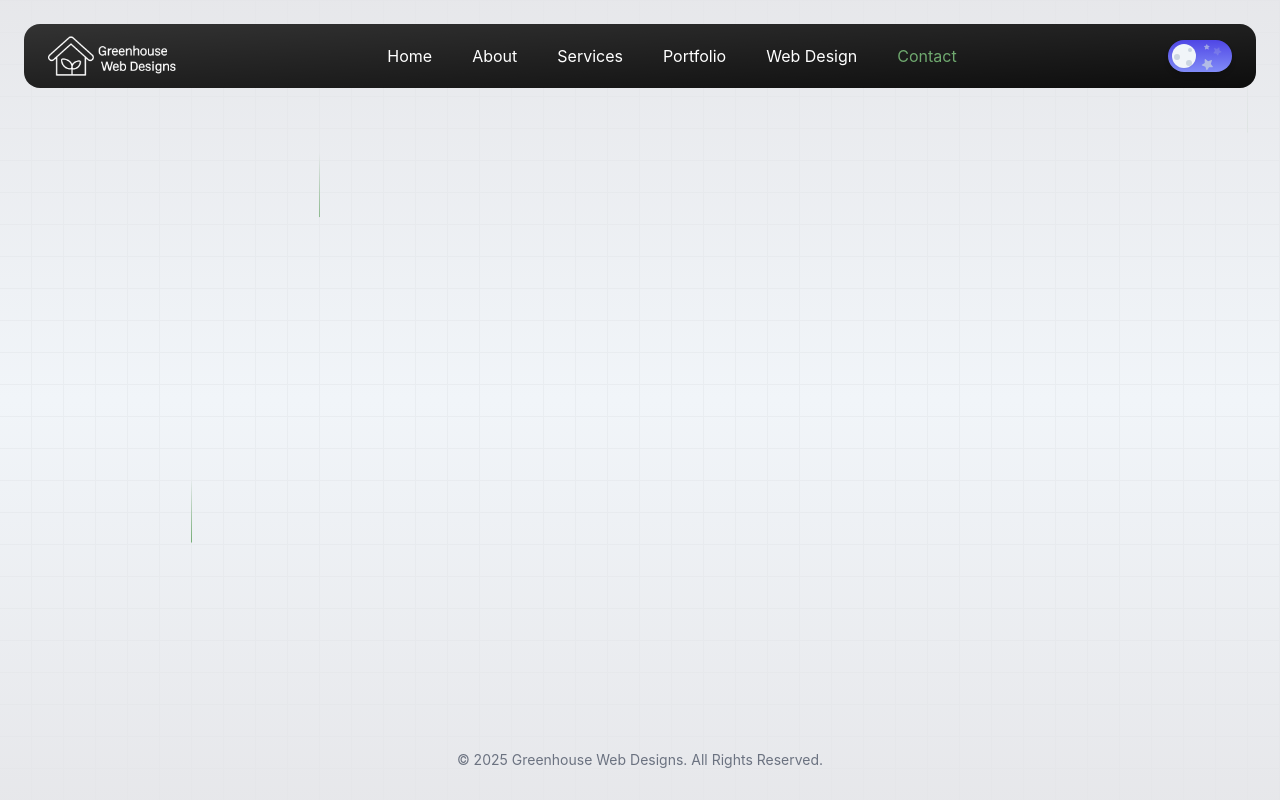
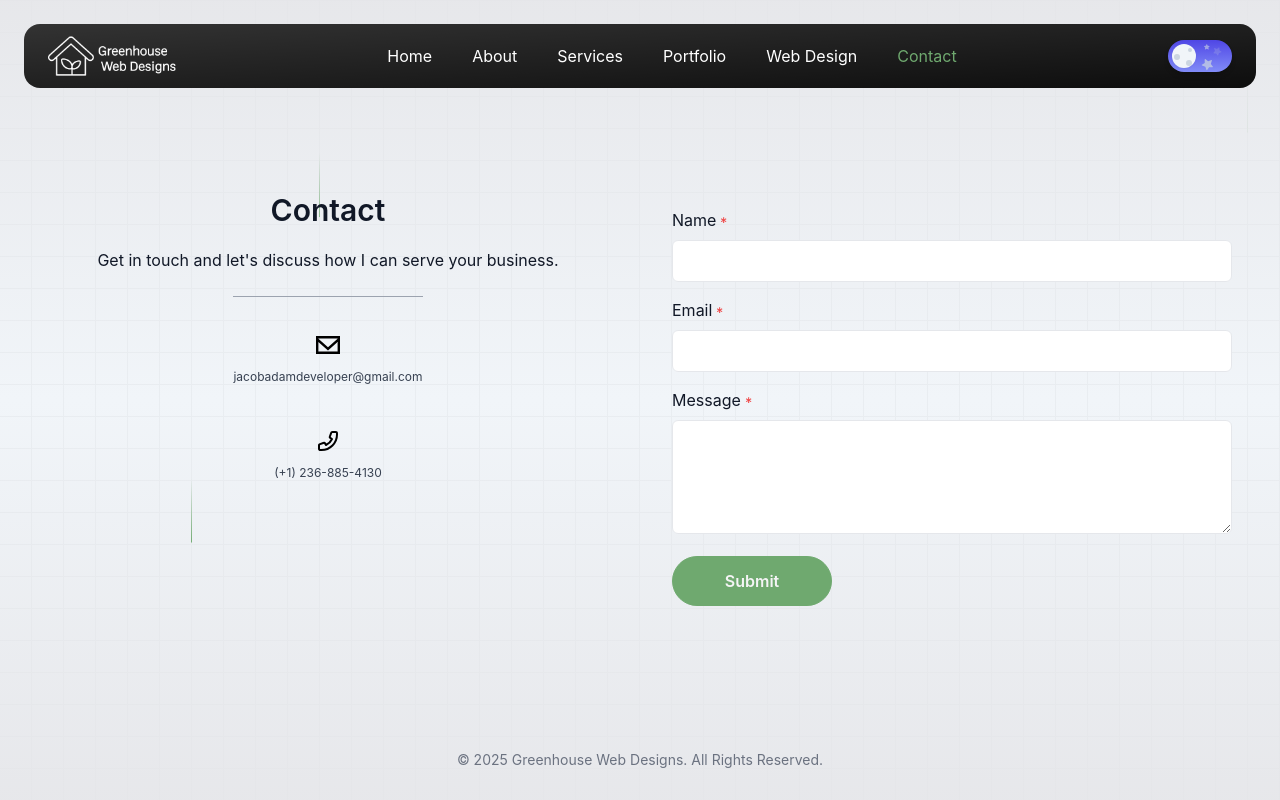
Before and after one commit to jacobadam/jacobadamdeveloper, a React (Create React App) app: page /contact in a window 1280 px wide. Built offline with nearby package versions, Linux system fonts and the light colour scheme.

Commit message:
adding padding to contact and update button style

```diff
--- a/src/Contact.jsx
+++ b/src/Contact.jsx
@@ -27,8 +27,14 @@ export default function Contact() {
   };
 
   return (
-    <section className="py-16 bg-transparent flex-grow">
-      <div className="mx-auto max-w-7xl px-4 sm:px-6 lg:px-8">
+    <section
+      className="py-16 bg-transparent flex-grow z-10"
+      style={{
+        paddingTop: "clamp(12rem, 10vw, 8rem)",
+        minHeight: "calc(100vh - clamp(4rem, 10vw, 8rem))",
+      }}
+    >
+      <div className="mx-auto max-w-7xl px-4 sm:px-6 lg:px-8 z-20">
         <div className="grid lg:grid-cols-2 grid-cols-1 gap-8 lg:items-start items-center lg:justify-start justify-center">
           <div className="flex flex-col items-center text-center px-4 sm:px-6">
             <h2 className="text-gray-900 dark:text-white text-2xl lg:text-3xl font-semibold leading-snug pb-5">
@@ -37,7 +43,7 @@ export default function Contact() {
             <p className="text-gray-900 dark:text-white text-md font-normal pb-6">
               Get in touch and let's discuss how I can serve your business.
             </p>
-            <div className="py-6 border-t border-stone-300 text-center">
+            <div className="py-6 border-t border-gray-400  dark:border-zinc-200 text-center">
               <div className="flex flex-col items-center">
                 <div className="rounded-lg p-3">
                   <img
@@ -65,22 +71,6 @@ export default function Contact() {
                 </p>
               </div>
             </div>
-
-            {/*
-            <div className="flex justify-center items-center mb-10 mt-6">
-              <a
-                href="https://www.linkedin.com/in/jacobnevitt/"
-                target="_blank"
-                rel="noopener noreferrer"
-                className="block text-gray-900 transition-all duration-50"
-              >
-                <img
-                  src="/linkedin.svg"
-                  alt="LinkedIn Logo"
-                  className="w-8 h-8"
-                />
-              </a>
-            </div> */}
           </div>
 
           <div className="p-4 rounded-lg">
@@ -187,9 +177,10 @@ export default function Contact() {
               <button
                 type="submit"
                 value="Send"
-                className="w-full bg-indigo-600 hover:bg-indigo-700 text-white py-2 rounded-md"
+                title="Submit your message"
+                className="flex justify-center items-center relative h-[50px] w-40 overflow-hidden border border-[#6fa96f] bg-[#6fa96f] dark:bg-transparent px-3 text-zinc-100 dark:text-[#6fa96f] dark:hover:text-black hover:shadow-2xl transition-all before:absolute before:bottom-0 before:left-0 before:top-0 before:z-0 before:h-full before:w-0 before:bg-[#6fa96f] before:transition-all before:duration-500 hover:text-white hover:shadow-[#6fa96f] hover:before:left-0 hover:before:w-full rounded-full font-semibold my-4"
               >
-                Submit
+                <span className="relative z-3">Submit</span>
               </button>
             </form>
           </div>
```
